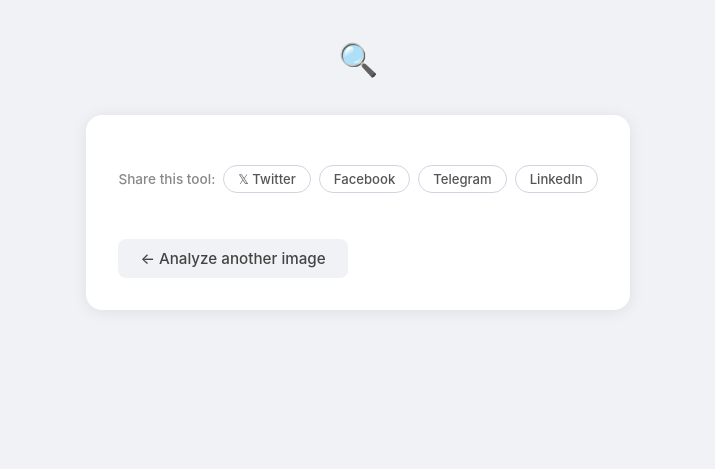
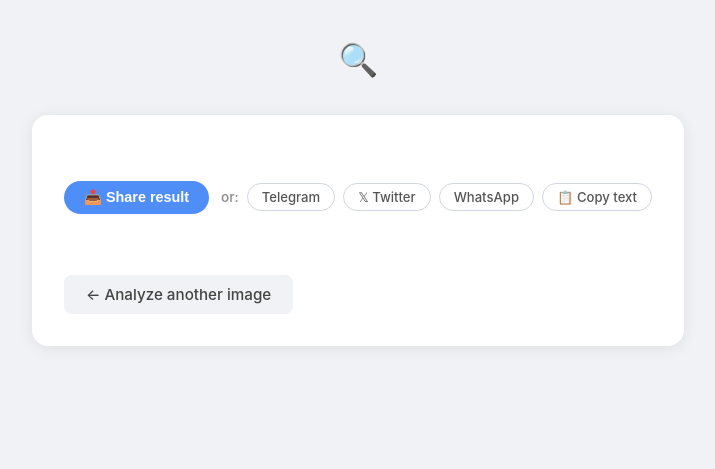
Before and after one commit to dmitryonyshchenko/AI_image_analyzer, a Flask app: template templates/result.html in a window 1280 px wide. Shown: the top 469 px of the page, without its empty margins (282-997 px from the left). Run offline with Flask 3, Linux system fonts and the light colour scheme; the template is opened without the code that fills it, so the values that code supplies are empty.

Commit message:
Add Web Share API — share image + result + URL
- Primary button: native share sheet (image file + result table text + site URL)
- Fallback buttons: Telegram, X/Twitter, WhatsApp, copy to clipboard
- Result text includes all table rows formatted as plain text

Co-Authored-By: Claude Sonnet 4.6 <noreply@anthropic.com>

```diff
--- a/static/style.css
+++ b/static/style.css
@@ -362,6 +362,32 @@ body {
     font-weight: 500;
 }
 
+/* ── Share section ── */
+.share-section {
+    display: flex;
+    align-items: center;
+    gap: 12px;
+    flex-wrap: wrap;
+    margin: 18px 0;
+}
+.btn-share {
+    display: inline-flex;
+    align-items: center;
+    gap: 6px;
+    padding: 8px 20px;
+    border-radius: 999px;
+    border: none;
+    background: #4f8ef7;
+    color: #fff;
+    font-size: 0.9rem;
+    font-weight: 600;
+    cursor: pointer;
+    transition: background 0.18s, transform 0.1s;
+    white-space: nowrap;
+}
+.btn-share:hover  { background: #3a78e0; }
+.btn-share:active { transform: scale(0.97); }
+
 /* ── Social share links ── */
 .share-links {
     display: flex;
--- a/templates/result.html
+++ b/templates/result.html
@@ -16,13 +16,16 @@
     </div>
     {% endif %}
 
-    <!-- Social share links -->
-    <div class="share-links">
-        <span class="share-label">Share this tool:</span>
-        <a class="share-btn" href="#" onclick="shareOn('twitter');   return false;">𝕏 Twitter</a>
-        <a class="share-btn" href="#" onclick="shareOn('facebook');  return false;">Facebook</a>
-        <a class="share-btn" href="#" onclick="shareOn('telegram');  return false;">Telegram</a>
-        <a class="share-btn" href="#" onclick="shareOn('linkedin');  return false;">LinkedIn</a>
+    <!-- Share section -->
+    <div class="share-section">
+        <button class="btn-share" onclick="shareResult()">📤 Share result</button>
+        <div class="share-links">
+            <span class="share-label">or:</span>
+            <a class="share-btn" href="#" onclick="shareOn('telegram');  return false;">Telegram</a>
+            <a class="share-btn" href="#" onclick="shareOn('twitter');   return false;">𝕏 Twitter</a>
+            <a class="share-btn" href="#" onclick="shareOn('whatsapp');  return false;">WhatsApp</a>
+            <a class="share-btn" id="btn-copy" href="#" onclick="copyResult(); return false;">📋 Copy text</a>
+        </div>
     </div>
 
     <!-- Optional constant text (e.g. ruler joke, disclaimers) -->
@@ -54,16 +57,66 @@
 
 {% block scripts %}
 <script>
+const SCENARIO_NAME = {{ scenario.name | tojson }};
+const SITE_URL      = {{ site.footer_demo_url | tojson }};
+const IMAGE_B64     = {{ image_b64 | tojson if image_b64 else 'null' }};
+const IMG_MIME      = {{ img_mime | tojson }};
+const RESULT_ROWS   = {{ result_table | tojson if result_table else '[]' }};
+
+function buildText() {
+    const lines = [`🔍 ${SCENARIO_NAME} — AI Image Analyzer`, ''];
+    RESULT_ROWS.forEach(r => {
+        if (r.type !== 'link') lines.push(`${r.field}: ${r.value}`);
+    });
+    lines.push('', `Analyzed for free at: ${SITE_URL}`);
+    return lines.join('\n');
+}
+
+function base64ToFile(b64, mime) {
+    const binary = atob(b64);
+    const arr = new Uint8Array(binary.length);
+    for (let i = 0; i < binary.length; i++) arr[i] = binary.charCodeAt(i);
+    return new File([arr], `ai_result.${mime}`, { type: `image/${mime}` });
+}
+
+async function shareResult() {
+    const text = buildText();
+    const shareData = { title: `${SCENARIO_NAME} — AI Image Analyzer`, text, url: SITE_URL };
+
+    if (IMAGE_B64) {
+        try {
+            const file = base64ToFile(IMAGE_B64, IMG_MIME);
+            if (navigator.canShare && navigator.canShare({ files: [file] }))
+                shareData.files = [file];
+        } catch(e) {}
+    }
+
+    if (navigator.share) {
+        try { await navigator.share(shareData); return; } catch(e) {
+            if (e.name === 'AbortError') return;
+        }
+    }
+    // Fallback: copy text to clipboard
+    copyResult();
+}
+
 function shareOn(network) {
-    const url  = encodeURIComponent(window.location.origin + '/');
-    const text = encodeURIComponent('Check out this free AI Image Analyzer!');
+    const url  = encodeURIComponent(SITE_URL);
+    const text = encodeURIComponent(buildText());
     const links = {
         twitter:  `https://twitter.com/intent/tweet?url=${url}&text=${text}`,
-        facebook: `https://www.facebook.com/sharer/sharer.php?u=${url}`,
         telegram: `https://t.me/share/url?url=${url}&text=${text}`,
-        linkedin: `https://www.linkedin.com/sharing/share-offsite/?url=${url}`,
+        whatsapp: `https://wa.me/?text=${text}%20${url}`,
     };
     window.open(links[network], '_blank', 'width=620,height=450,noopener');
 }
+
+function copyResult() {
+    const btn = document.getElementById('btn-copy');
+    navigator.clipboard.writeText(buildText()).then(() => {
+        btn.textContent = '✅ Copied!';
+        setTimeout(() => btn.textContent = '📋 Copy text', 2000);
+    });
+}
 </script>
 {% endblock %}
```
